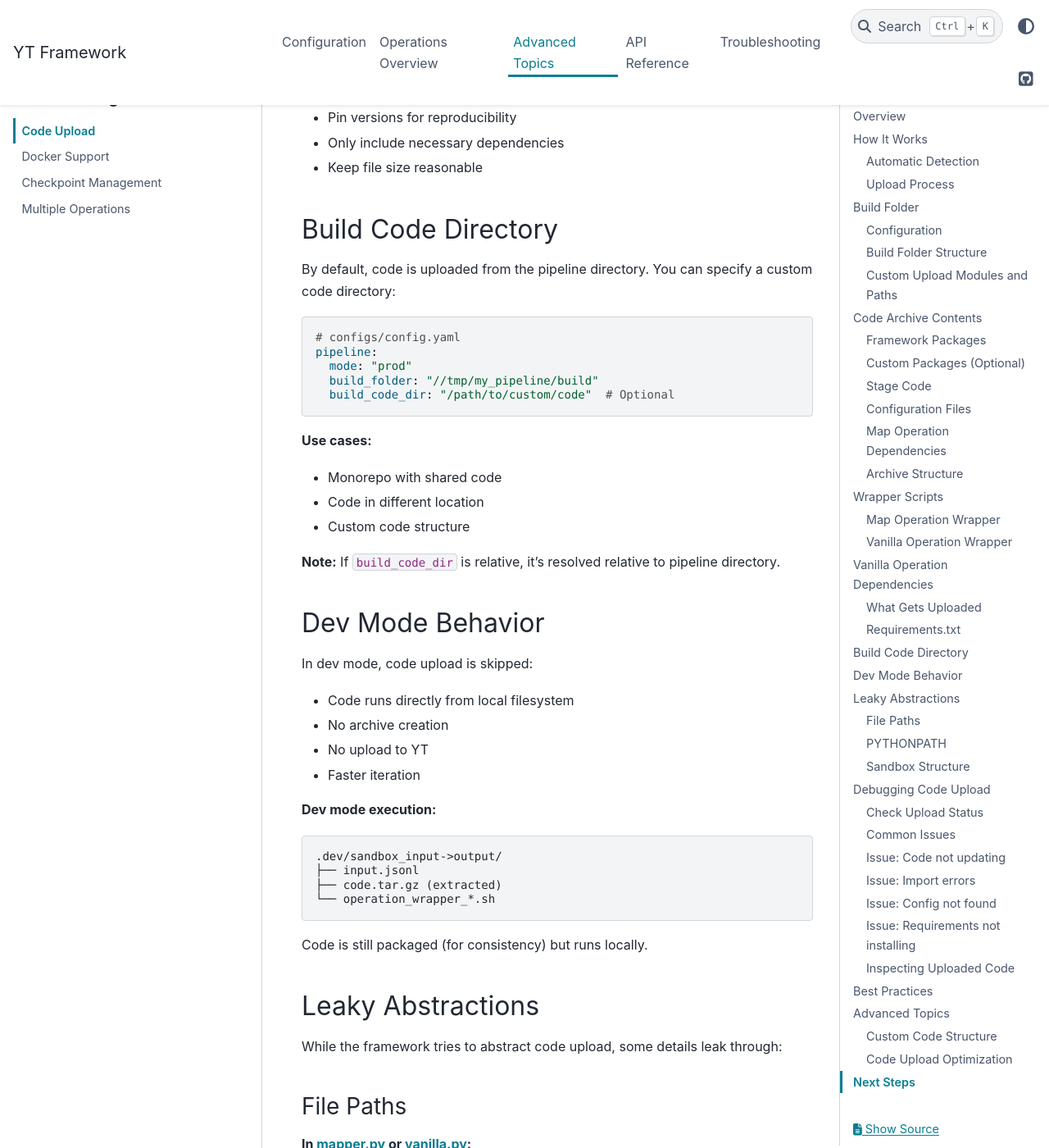
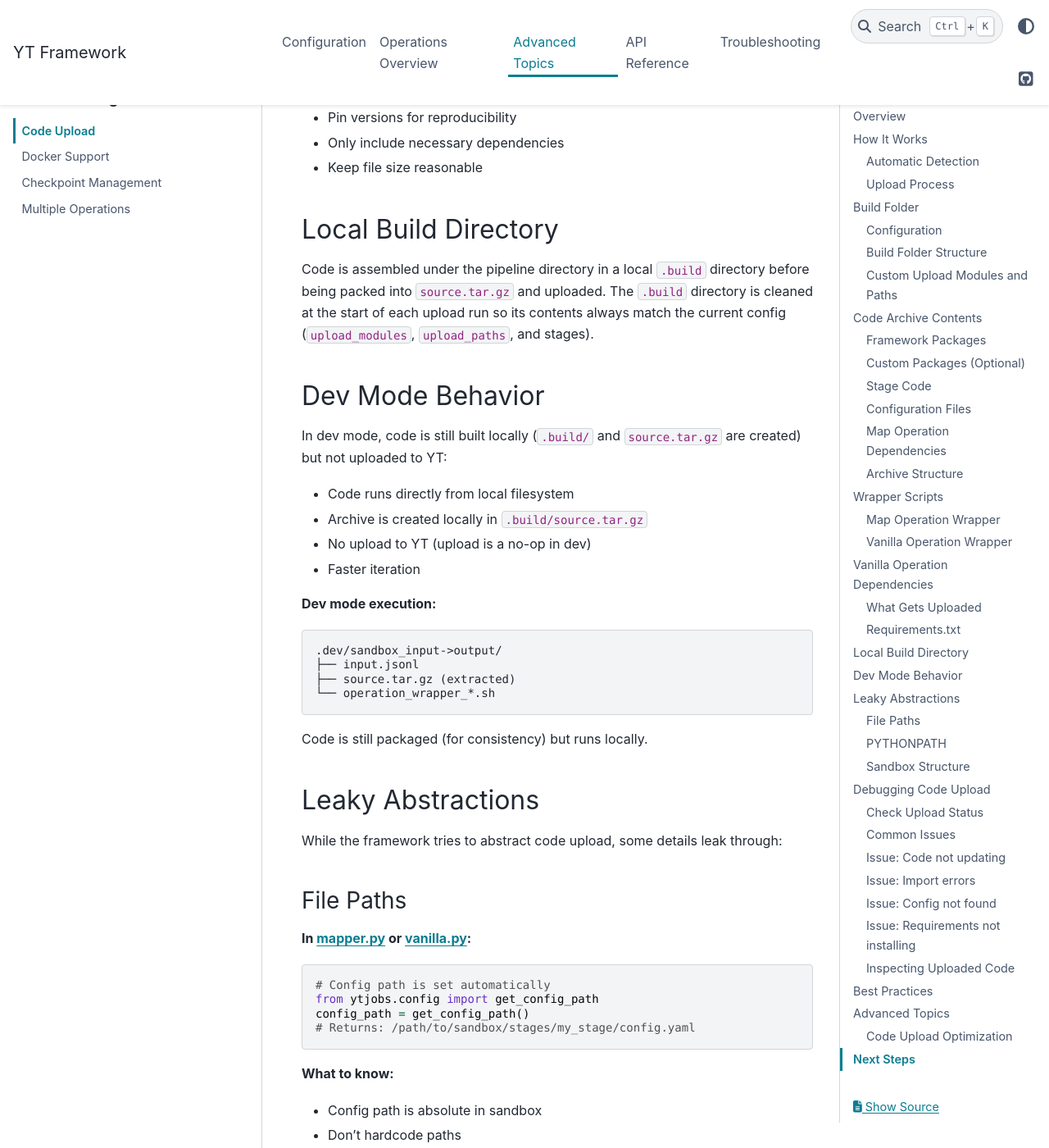
Before and after one commit to GregoryKogan/yt-framework, a Sphinx documentation site: the page built from docs/advanced/code-upload.md, in a window 1280 px wide and 1400 px high, scrolled down 6316 px. Shown: the whole window at 82% size. Built offline with Sphinx 7.4.7 and the PyData theme 0.15.4, drawn with Linux system fonts in a browser that asks for light colours; some of the changed text lies outside the part shown.

Commit message:
docs: rename code archive references to source.tar.gz for clarity and consistency

````diff
--- a/docs/advanced/code-upload.md
+++ b/docs/advanced/code-upload.md
@@ -36,7 +36,7 @@
 
 ### Upload Process
 
-1. **Code Packaging**: Creates `code.tar.gz` archive containing:
+1. **Code Packaging**: Creates `source.tar.gz` archive containing:
    - `yt_framework/` package
    - `ytjobs/` package
    - `stages/` directory with all stage code
@@ -46,7 +46,7 @@
 2. **Upload to YT**: Uploads archive to `build_folder`:
 
    ```plaintext
-   //tmp/my_pipeline/build/code.tar.gz
+   //tmp/my_pipeline/build/source.tar.gz
    ```
 
 3. **Wrapper Scripts**: Generates wrapper scripts for each operation in build folder root:
@@ -83,13 +83,13 @@
 
 ```plaintext
 //tmp/my_pipeline/build/
-└── code.tar.gz                                    # Code archive (contains everything)
+└── source.tar.gz                                    # Code archive (contains everything)
 ```
 
-The `code.tar.gz` archive contains (when extracted):
+The `source.tar.gz` archive contains (when extracted):
 
 ```plaintext
-code.tar.gz (extracted contents)
+source.tar.gz (extracted contents)
 ├── ytjobs/                                        # YT jobs package
 ├── stages/
 │   └── my_stage/
@@ -135,7 +135,7 @@
 
 ## Code Archive Contents
 
-The `code.tar.gz` archive contains:
+The `source.tar.gz` archive contains:
 
 ### Framework Packages
 
@@ -164,7 +164,7 @@
 ### Archive Structure
 
 ```plaintext
-code.tar.gz
+source.tar.gz
 ├── ytjobs/
 │   └── ...
 ├── my_package_1/          # From upload_modules (if configured)
@@ -188,7 +188,7 @@
 set -e
 
 # Extract code archive
-tar -xzf code.tar.gz
+tar -xzf source.tar.gz
 
 # Set PYTHONPATH
 export PYTHONPATH="${PYTHONPATH}:$(pwd)"
@@ -248,33 +248,18 @@
 - Only include necessary dependencies
 - Keep file size reasonable
 
-## Build Code Directory
+## Local Build Directory
 
-By default, code is uploaded from the pipeline directory. You can specify a custom code directory:
-
-```yaml
-# configs/config.yaml
-pipeline:
-  mode: "prod"
-  build_folder: "//tmp/my_pipeline/build"
-  build_code_dir: "/path/to/custom/code"  # Optional
-```
-
-**Use cases:**
-
-- Monorepo with shared code
-- Code in different location
-- Custom code structure
-
-**Note:** If `build_code_dir` is relative, it's resolved relative to pipeline directory.
+Code is assembled under the pipeline directory in a local `.build` directory before being packed into `source.tar.gz` and uploaded. The `.build` directory is cleaned at the start of each upload run so its contents always match the current config (`upload_modules`, `upload_paths`, and stages).
 
 ## Dev Mode Behavior
 
-In dev mode, code upload is skipped:
+In dev mode, code is still built locally (`.build/` and `source.tar.gz` are created) but not uploaded to YT:
 
 - Code runs directly from local filesystem
-- No archive creation
-- No upload to YT
+- Archive is created locally in `.build/source.tar.gz`
+- No upload to YT (upload is a no-op in dev)
+
 - Faster iteration
 
 **Dev mode execution:**
@@ -282,7 +267,7 @@
 ```plaintext
 .dev/sandbox_input->output/
 ├── input.jsonl
-├── code.tar.gz (extracted)
+├── source.tar.gz (extracted)
 └── operation_wrapper_*.sh
 ```
 
@@ -331,7 +316,7 @@
 
 ```plaintext
 sandbox/
-├── code.tar.gz (extracted)
+├── source.tar.gz (extracted)
 ├── stages/
 │   └── my_stage/
 │       ├── config.yaml
@@ -389,13 +374,13 @@
 **In YT web UI:**
 
 1. Navigate to build folder: `//tmp/my_pipeline/build`
-2. Download `code.tar.gz`
+2. Download `source.tar.gz`
 3. Extract and inspect contents
 
 **In dev mode:**
 
-1. Check `.build/build/` directory
-2. Inspect `code.tar.gz` archive
+1. Check `.build/source/` directory
+2. Inspect `source.tar.gz` archive
 3. Review wrapper scripts
 
 ## Best Practices
@@ -408,17 +393,6 @@
 6. **Version control**: Track code changes
 
 ## Advanced Topics
-
-### Custom Code Structure
-
-For custom code structures, use `build_code_dir`:
-
-```yaml
-pipeline:
-  build_code_dir: "/path/to/shared/code"
-```
-
-This allows sharing code across pipelines or using monorepo structures.
 
 ### Code Upload Optimization
 
````
Also changed, not shown: docs/configuration/index.md (+0 -10 lines), docs/dev-vs-prod.md (+2 -2 lines).
